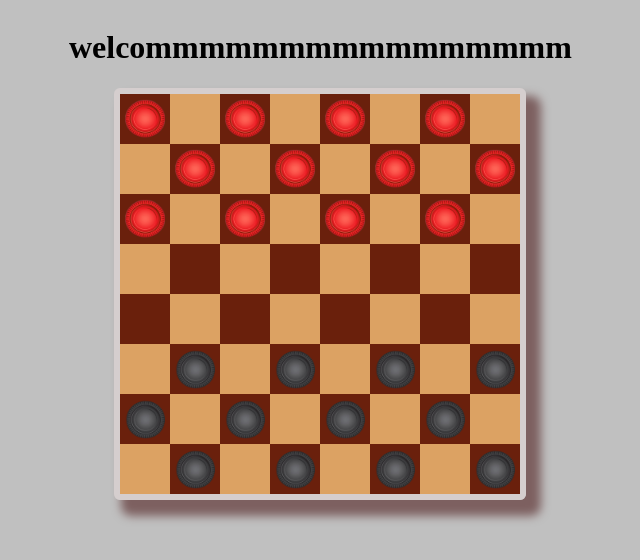
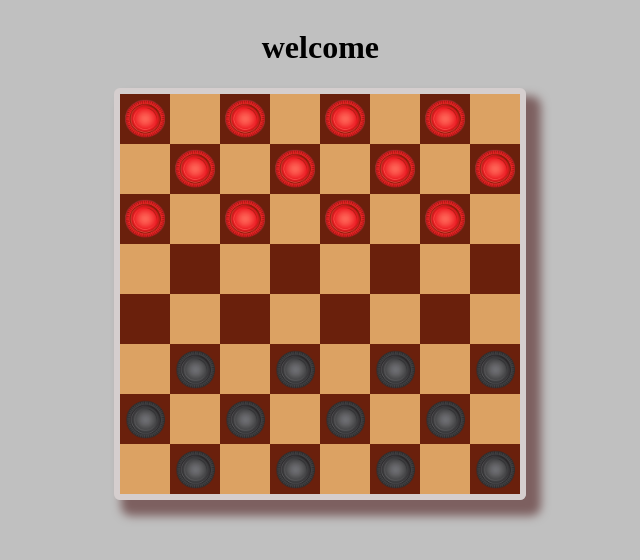
Before and after one commit to Zevis-ai/checkers, a plain HTML site: page index.html in a window 1280 px wide. Shown: the whole page, without its empty margins (302-942 px from the left). Drawn offline with Linux system fonts and the light colour scheme.

Commit message:
fix: correct spelling of "welcome" in index.html

```diff
--- a/index.html
+++ b/index.html
@@ -13,7 +13,7 @@
 
 <body>
     <div class="container center">
-        <h1>welcommmmmmmmmmmmmmmm</h1>
+        <h1>welcome</h1>
         <div class="board"></div>
     </div>
 </body>
```
